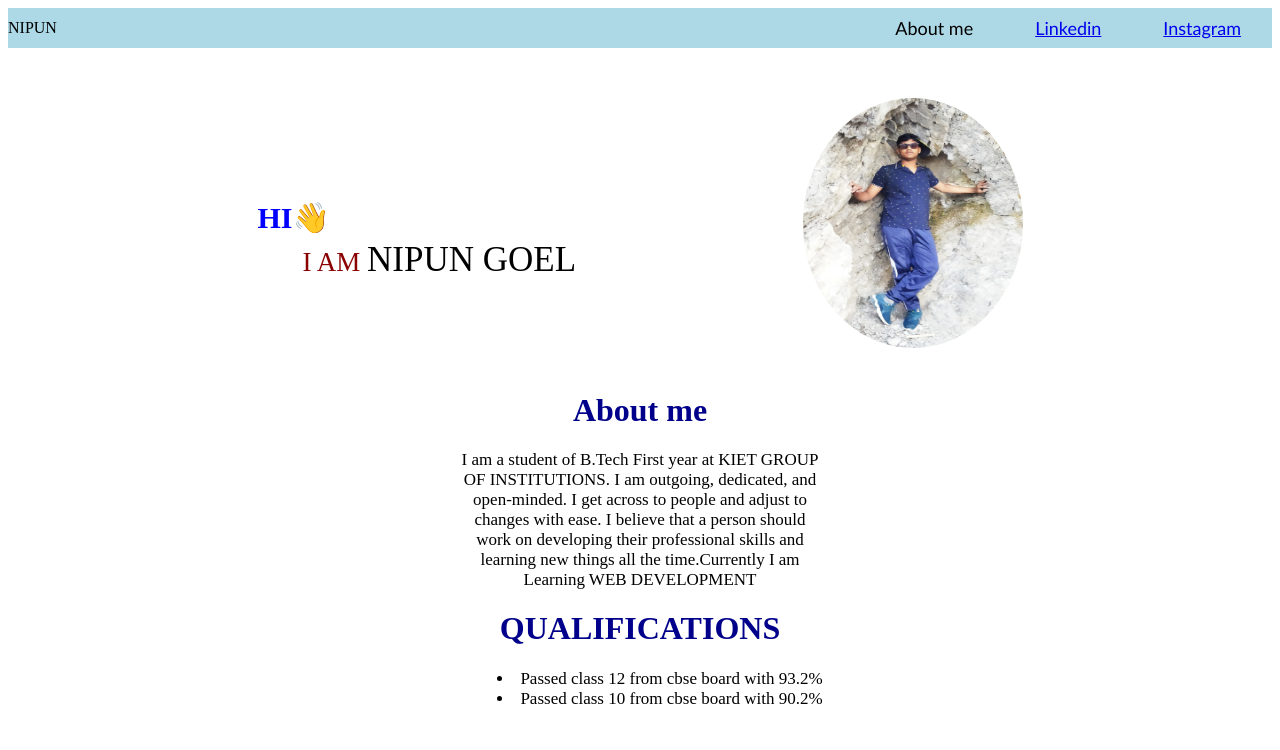
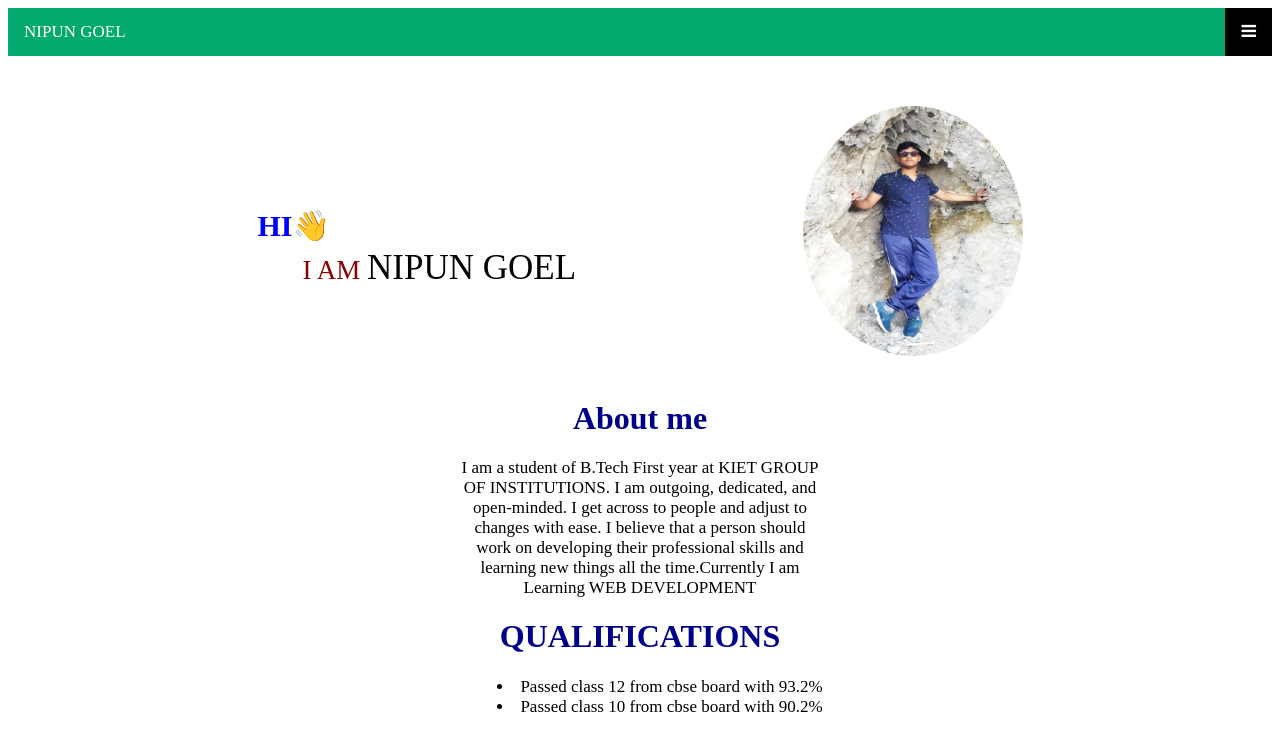
Before and after one commit to NipunGoel02/My-Portfolio, a plain HTML site: page index.html in a window 1280 px wide. Drawn offline with Linux system fonts and the light colour scheme.

Commit message:
last updated

```diff
--- a/index.html
+++ b/index.html
@@ -9,25 +9,30 @@
 </head>
 
 <body>
-    <div class="nav">
-         <div class="nipun">NIPUN </div>
-        <li>
-            <ol>
-                <li>About me</li>
-                <li><a href="https://www.linkedin.com/in/nipun-goel-a63291292">Linkedin</a></li>
-                <li><a href="https://www.instagram.com/nipungoel02?igsh=MWp3Nm13bm85ZHY0NA==">Instagram</a></li>
-            </ol>
-        </li>
+    <!-- Load an icon library to show a hamburger menu (bars) on small screens -->
+    <link rel="stylesheet" href="https://cdnjs.cloudflare.com/ajax/libs/font-awesome/4.7.0/css/font-awesome.min.css">
+
+    <!-- Top Navigation Menu -->
+    <div class="topnav">
+        <a href="#home" class="active">NIPUN GOEL</a>
+        <!-- Navigation links (hidden by default) -->
+        <div id="myLinks">
+            <a href="#news">About Me </a>
+            <a href="https://www.linkedin.com/in/nipun-goel-a63291292">Linkedin</a>
+            <a href="https://www.instagram.com/nipungoel02?igsh=MWp3Nm13bm85ZHY0NA==">Instagram </a>
+        </div>
+        <!-- "Hamburger menu" / "Bar icon" to toggle the navigation links -->
+        <a href="javascript:void(0);" class="icon" onclick="myFunction()">
+            <i class="fa fa-bars"></i>
+        </a>
     </div>
-
-
     <div class="content">
 
         <div class="niz">
             <p>HI👋</p>
             <div class="nip">
                 <span>I AM</span>
-                <span class="n">NIPUN  </span>
+                <span class="n">NIPUN </span>
                 <span class="i ">GOEL </span>
 
             </div>
@@ -40,7 +45,9 @@
     </div>
     <div class="about">
         <h1>About me </h1>
-        <p>I am a student of B.Tech First year at KIET GROUP OF INSTITUTIONS. I am outgoing, dedicated, and open-minded. I get across to people and adjust to changes with ease. I believe that a person should work on developing their professional skills and learning new things all the time.Currently I am Learning WEB DEVELOPMENT
+        <p>I am a student of B.Tech First year at KIET GROUP OF INSTITUTIONS. I am outgoing, dedicated, and open-minded.
+            I get across to people and adjust to changes with ease. I believe that a person should work on developing
+            their professional skills and learning new things all the time.Currently I am Learning WEB DEVELOPMENT
         </p>
     </div>
     <div class="qualify">
@@ -50,6 +57,8 @@
             <li>Passed class 10 from cbse board with 90.2%</li>
         </ul>
     </div>
+    <script src="project.js"></script>
+
 </body>
 
 </html>
--- /dev/null
+++ b/project.js
@@ -0,0 +1,9 @@
+/* Toggle between showing and hiding the navigation menu links when the user clicks on the hamburger menu / bar icon */
+function myFunction() {
+    var x = document.getElementById("myLinks");
+    if (x.style.display === "block") {
+        x.style.display = "none";
+    } else {
+        x.style.display = "block";
+    }
+}
--- a/style.css
+++ b/style.css
@@ -1,165 +1,231 @@
-body{
+body {
     background-image: url("photo-1518655048521-f130df041f66.jpg");
 }
-.nav{
+
+.nav {
     display: flex;
     justify-content: space-between;
     align-items: center;
-     background-color: lightblue ;
+    background-color: lightblue;
     width: 100%;
     height: 40px;
-     list-style-type: none ;
+    list-style-type: none;
 }
-.nav ol  {
-    display: flex ;
+
+.nav ol {
+    display: flex;
     justify-content: center;
     align-items: center;
     list-style-type: none;
 }
-.header{
+
+.header {
     font-size: large;
-    font-synthesis-weight: bold ;
+    font-synthesis-weight: bold;
     margin-left: 30px;
     text-decoration-color: black;
 
 }
-.nav ol li{
+
+.nav ol li {
     list-style-type: none;
     padding: 10px;
     margin: 21px;
     font-family: 'Gill Sans', 'Gill Sans MT', Calibri, 'Trebuchet MS', sans-serif;
     font-size: large;
 }
-img{
+
+img {
     width: 220px;
     height: 250px;
     border-radius: 80%;
 }
 
-p{
-    width: 50% ;
+p {
+    width: 50%;
     height: 10px;
 }
-.content{
+
+.content {
     display: flex;
     margin-top: 50px;
-    justify-content:center;
+    justify-content: center;
     align-items: center;
 
 }
-.content img{
+
+.content img {
     margin-lft: 20px;
 }
-.content p{
-    font-size: 30px ;
+
+.content p {
+    font-size: 30px;
     font-weight: bolder;
     color: blue;
 }
-.nip{
+
+.nip {
     margin-left: 45px;
-    width: 500px ;
+    width: 500px;
     margin-top: 25px;
     font-size: 27px;
-    color:darkred;
+    color: darkred;
 }
-.about h1{
+
+.about h1 {
 
     text-align: center;
     align-content: center;
     align-items: center;
-    color: darkblue ;
+    color: darkblue;
     align-self: center;
     justify-content: center;
-    text-align: center ;
+    text-align: center;
 
 }
-.about p{
+
+.about p {
     margin: auto;
     width: 362px;
     font-size: 17px;
     text-align: center;
 }
-.about{
+
+.about {
     margin-top: 40px;
     text-align: center;
 }
-.qualify{
+
+.qualify {
 
     margin-top: 150px;
 }
-.qualify h1{
 
-    color: darkblue ;
+.qualify h1 {
+
+    color: darkblue;
     text-align: center;
     margin-top: 100px;
 }
-.qualify li{
+
+.qualify li {
     padding-left: 0px;
     list-style-position: inside;
     font-size: 17px;
     text-align: center;
 }
- .n{
+
+.n {
     font-size: 35px;
     color: black;
 }
- .i{
+
+.i {
 
     font-size: 35px;
     color: black;
 }
-@media only screen and (max-width: 810px){
-    .niz  {
+
+/* Style the navigation menu */
+.topnav {
+    overflow: hidden;
+    background-color: #333;
+    position: relative;
+}
+
+/* Hide the links inside the navigation menu (except for logo/home) */
+.topnav #myLinks {
+    display: none;
+}
+
+/* Style navigation menu links */
+.topnav a {
+    color: white;
+    padding: 14px 16px;
+    text-decoration: none;
+    font-size: 17px;
+    display: block;
+}
+
+/* Style the hamburger menu */
+.topnav a.icon {
+    background: black;
+    display: block;
+    position: absolute;
+    right: 0;
+    top: 0;
+}
+
+/* Add a grey background color on mouse-over */
+.topnav a:hover {
+    background-color: #ddd;
+    color: black;
+}
+
+/* Style the active link (or home/logo) */
+.active {
+    background-color: #04AA6D;
+    color: white;
+}
+
+@media only screen and (max-width: 810px) {
+    .niz {
         width: 300px;
-        margin-left:110px;
+        margin-left: 110px;
 
     }
-    .nip{
+
+    .nip {
         margin-left: 4px;
     }
+
     .content {
         flex-basis: auto;
         gap: 5px;
         margin-left: 0px;
-        padding-left:0px  ;
+        padding-left: 0px;
 
     }
-    .nav{
 
-    }
-    .about{
+    .nav {}
+
+    .about {
         margin-left: auto;
 
     }
 }
-@media   only screen and (max-width: 628px) {
-    .content{
-        margin-left: 0px ;
-        margin-top: 300px;
+
+@media only screen and (max-width: 628px) {
+    .content {
+        margin-left: 0px;
+        margin-top: 30px;
         flex-direction: column;
     }
-    .qualify{
+
+    .qualify {
         margin-top: 167px;
     }
-    .qualify h1{
+
+    .qualify h1 {
         margin-top: 30px;
     }
 
-    .nav{
+    .nav {
         background-color: unset;
         flex-direction: column;
 
     }
-    .nav ol{
+
+    .nav ol {
         text-align: center;
         flex-direction: column;
     }
-    ol li{
+
+    ol li {
         width: 100%;
     }
 
-    .nipun{
+    .nipun {
         text-align: center;
         margin-left: 40px;
     }
-}
```
Lines whose indentation alone changed are shown as unchanged.
